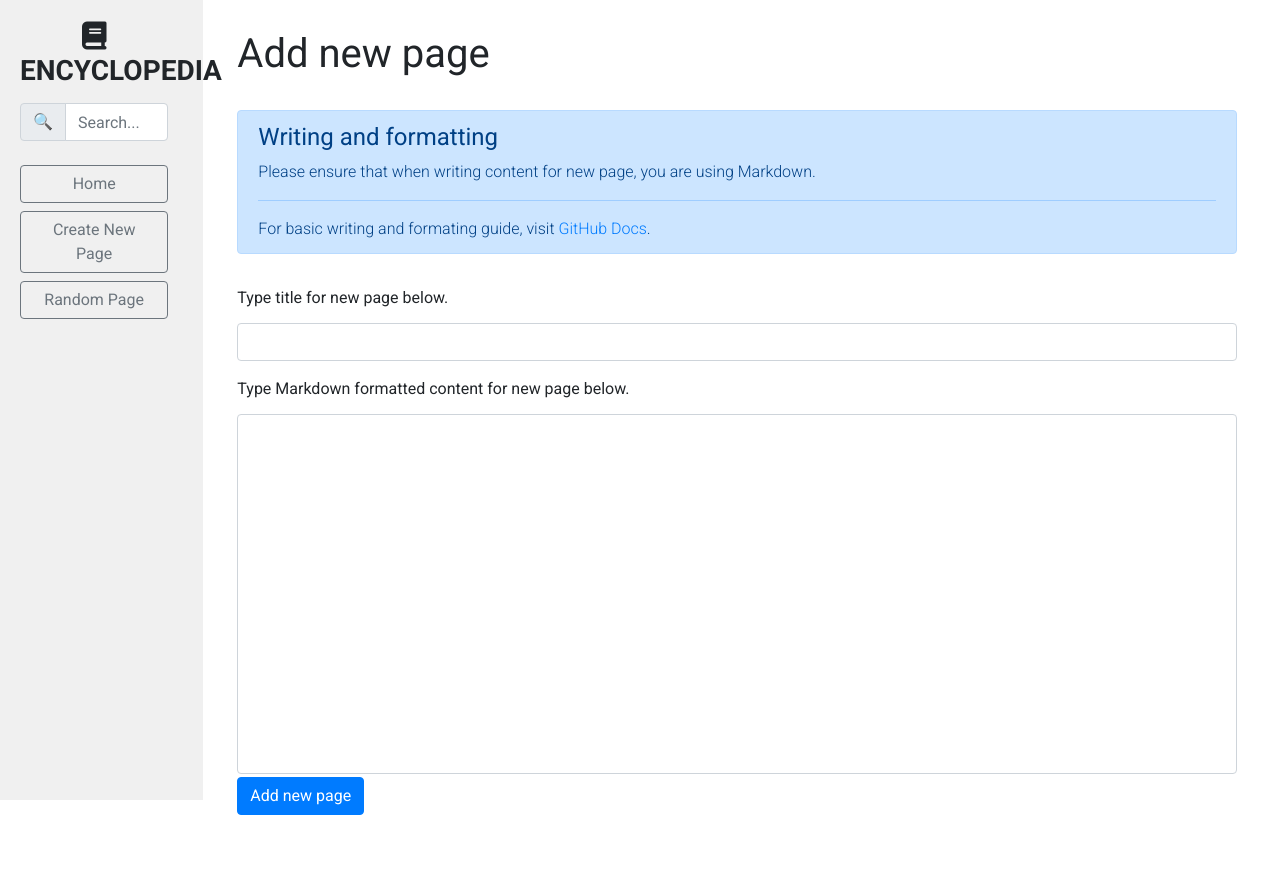
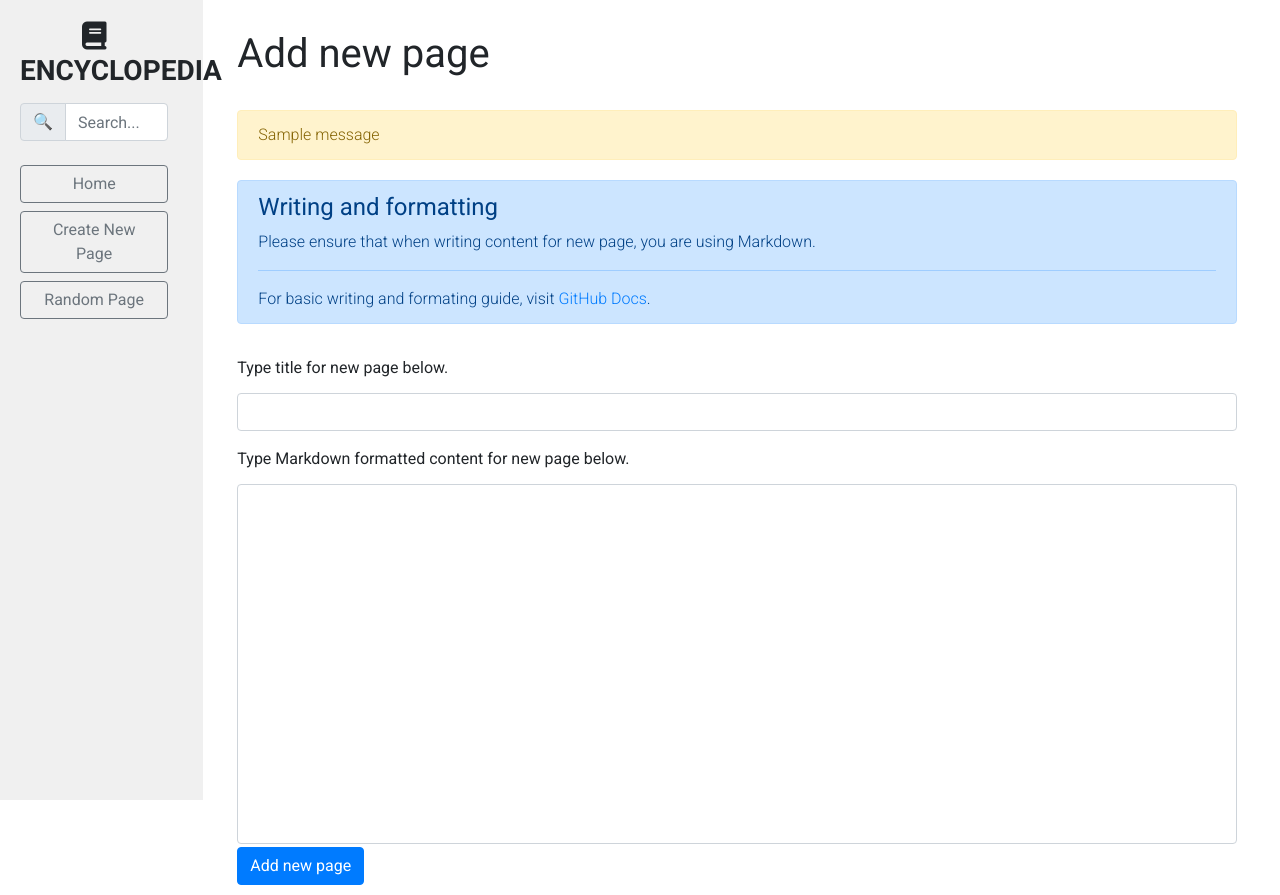
Before and after one commit to kamilbednarski/wiki, a Django app: page /new/ in a window 1280 px wide. Before the commit the page ends 815 px from the top, so only its background shows below. Run offline with Django 3.2, Linux system fonts and the light colour scheme; tables that the repository leaves empty hold one stand-in row (values such as "Sample post"); one stand-in notice (Sample message) is shown; some libraries are stand-ins or nearby versions.

Commit message:
new: new_entry with flash message function

```diff
--- a/encyclopedia/templates/encyclopedia/new_page.html
+++ b/encyclopedia/templates/encyclopedia/new_page.html
@@ -5,12 +5,29 @@
 {% endblock %}
 
 {% block body %}
-    <div class="row">
+    <div class="row pb-4">
         <div class="col">
             <h1>Add new page</h1>
         </div>
     </div>
-    <div class="row pt-4">
+
+    <!-- Alert messages -->
+    {% if messages %}
+    <div class="row pb-1">
+        <div class="col">
+            <div class="alert alert-warning">
+                <div class="messages">
+                    {% for message in messages %}
+                    <div {% if message.tags %} class="{{ message.tags }}"{% endif %}>{{ message }}</div>
+                    {% endfor %}
+                </div>
+            </div>
+        </div>
+    </div>
+    {% endif %}
+
+    <!-- Info about formating new entry -->
+    <div class="row">
         <div class="col">
             <div class="alert alert-primary">
                 <h4 class="alert-heading">Writing and formatting</h4>
@@ -20,18 +37,20 @@
             </div>
         </div>
     </div>
+
+    <!-- Form with title and content for new entry -->
     <form action="{% url 'encyclopedia:new_page' %}" method="POST">
         {% csrf_token %}
         <div class="row pt-3">
             <div class="col">
                 <label for="newPageTitleInput"><h6>Type title for new page below.</h6></label>
-                <input name="title" class="form-control" type="text" id="newPageTitleInput">
+                <input name="title" class="form-control" type="text" id="newPageTitleInput" required>
             </div>
         </div>
         <div class="row pt-3">
             <div class="col" style="height: 50vh;">
                 <label for="newPageContentInput"><h6>Type Markdown formatted content for new page below.</h6></label>
-                <textarea name="content" style="resize:none; height: 90%;" class="form-control text-field-custom" id="newPageContentInput"></textarea>
+                <textarea name="content" style="resize:none; height: 90%;" class="form-control text-field-custom" id="newPageContentInput" required></textarea>
             </div>
         </div>
         <input class="btn btn-primary" type="submit" value="Add new page">
--- a/encyclopedia/views.py
+++ b/encyclopedia/views.py
@@ -4,6 +4,7 @@ from django.core.files.base import ContentFile
 from django.http import HttpResponse, HttpResponseRedirect
 from django.http import Http404
 from django.urls import reverse
+from django.contrib import messages
 
 
 from . import util
@@ -71,16 +72,16 @@ def new_page(request):
         title = request.POST.get('title')
         content = request.POST.get('content')
 
-        # Check if entry already exists.
+        # Checks if entry already exists.
         if util.get_filename(title) != None:
-            message = 'Entry already exists.'
-            return redirect('encyclopedia:index', message)
-        # If yes, render new_page.html with information, that page with that
-        # name already exists.
+            # If yes, redirects to new_page with message,
+            # that page with that name already exists.
+            messages.info(request, "Entry with that title already exists. If you want to add new content or edit existing, please use 'Edit' option on that entry's page.")
+            return redirect('encyclopedia:new_page')
+
         # If not, collect input from POST method and create new file
         # in entries/ directory
         return render(request, "encyclopedia/new_page.html")
 
     else:
-        print("######method:get")
         return render(request, "encyclopedia/new_page.html")
```
